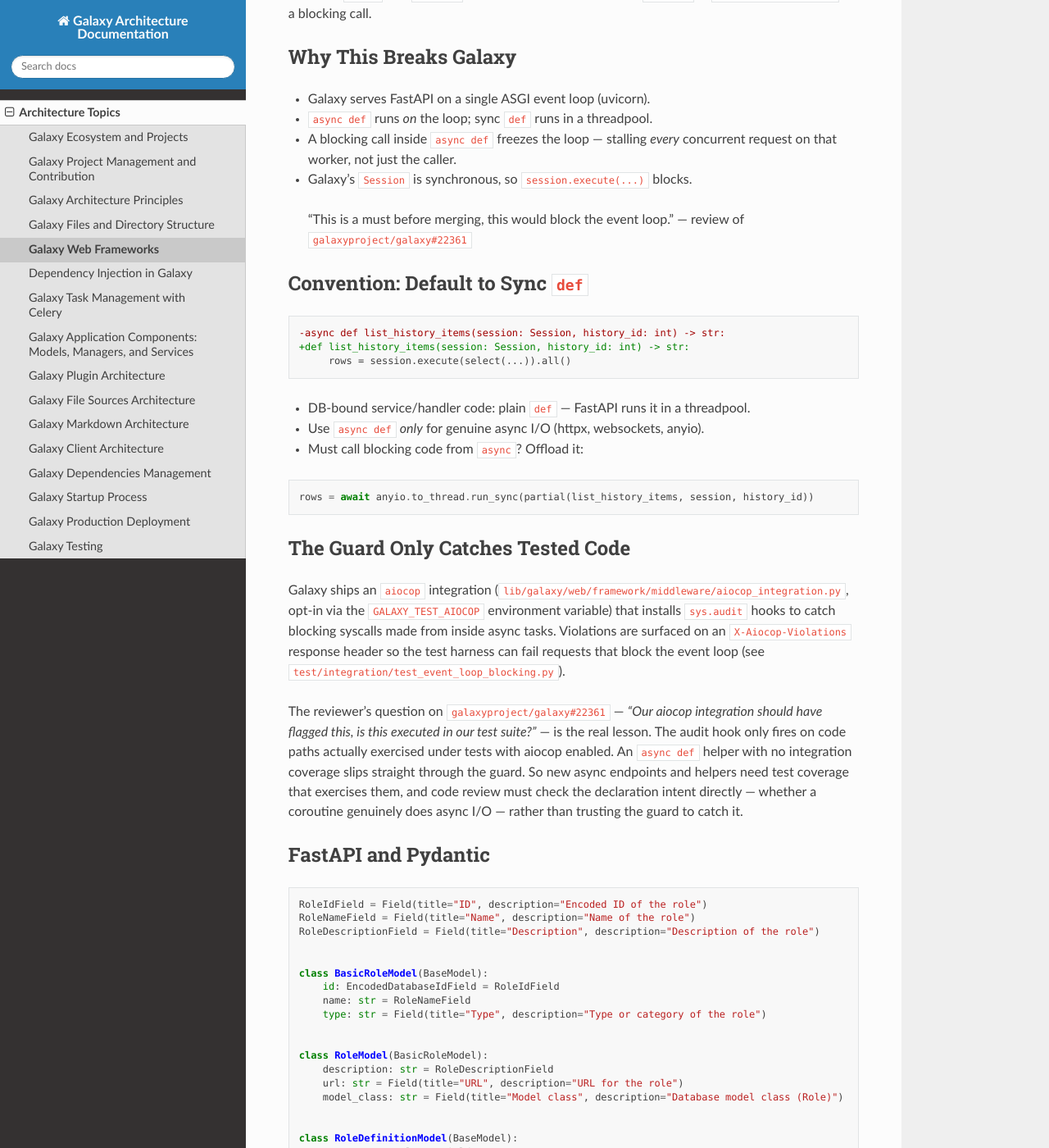
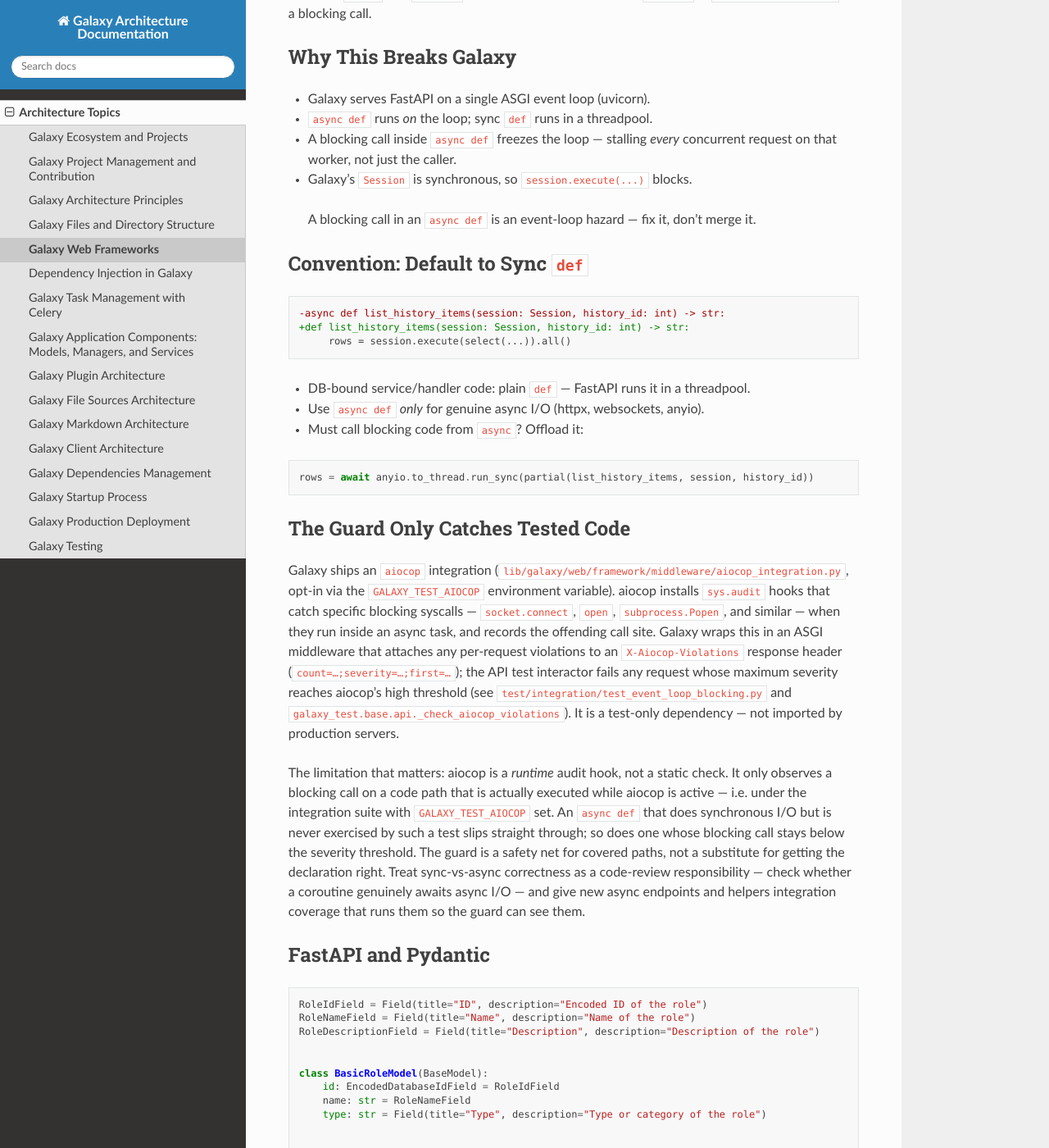
Before and after one commit to jmchilton/galaxy-architecture, a Sphinx documentation site: the page built from doc/source/architecture/frameworks.md, in a window 1280 px wide and 1400 px high, scrolled down 12951 px. Shown: the whole window at 82% size. Built offline with Sphinx 7.4.7 and the Read the Docs theme 3.1.0, drawn with Linux system fonts in a browser that asks for light colours; some of the changed text lies outside the part shown.

Commit message:
Generalize slides; correct aiocop description from source
Drop PR-specific lines (per-slide "Spotted in review of #22361",
reviewer-quote blockquote) — these are general slides.

Rewrite the aiocop prose against history_pages worktree source:
runtime sys.audit hook (not static), specific syscalls, severity
threshold via _check_aiocop_violations, test-only. Same generalization
applied to the generated review command.

Co-Authored-By: Claude Opus 4.7 (1M context) <noreply@anthropic.com>

````diff
--- a/doc/source/architecture/frameworks.md
+++ b/doc/source/architecture/frameworks.md
@@ -477,7 +477,7 @@ class FastAPIRoles:
 
 ## Pitfall: `async def` Doing Blocking I/O
 
-Spotted in review of `galaxyproject/galaxy#22361`:
+A common mistake — a helper declared `async` that only does blocking work:
 
 ```python
 async def list_history_items(session: Session, history_id: int) -> str:
@@ -500,8 +500,7 @@ Declared `async`, but `session` is a **synchronous** SQLAlchemy `Session` —
   concurrent request on that worker, not just the caller.
 - Galaxy's `Session` is synchronous, so `session.execute(...)` blocks.
 
-> "This is a must before merging, this would block the event loop."
-> — review of `galaxyproject/galaxy#22361`
+> A blocking call in an `async def` is an event-loop hazard — fix it, don't merge it.
 
 ## Convention: Default to Sync `def`
 
@@ -523,20 +522,28 @@ rows = await anyio.to_thread.run_sync(partial(list_history_items, session, histo
 
 Galaxy ships an `aiocop` integration
 (`lib/galaxy/web/framework/middleware/aiocop_integration.py`, opt-in via the
-`GALAXY_TEST_AIOCOP` environment variable) that installs `sys.audit` hooks to
-catch blocking syscalls made from inside async tasks. Violations are surfaced
-on an `X-Aiocop-Violations` response header so the test harness can fail
-requests that block the event loop (see
-`test/integration/test_event_loop_blocking.py`).
+`GALAXY_TEST_AIOCOP` environment variable). aiocop installs `sys.audit`
+hooks that catch specific blocking syscalls — `socket.connect`, `open`,
+`subprocess.Popen`, and similar — when they run inside an async task, and
+records the offending call site. Galaxy wraps this in an ASGI middleware
+that attaches any per-request violations to an `X-Aiocop-Violations`
+response header (`count=…;severity=…;first=…`); the API test interactor
+fails any request whose maximum severity reaches aiocop's high threshold
+(see `test/integration/test_event_loop_blocking.py` and
+`galaxy_test.base.api._check_aiocop_violations`). It is a test-only
+dependency — not imported by production servers.
 
-The reviewer's question on `galaxyproject/galaxy#22361` — *"Our aiocop
-integration should have flagged this, is this executed in our test suite?"* —
-is the real lesson. The audit hook only fires on code paths actually
-exercised under tests with aiocop enabled. An `async def` helper with no
-integration coverage slips straight through the guard. So new async
-endpoints and helpers need test coverage that exercises them, and code
-review must check the declaration intent directly — whether a coroutine
-genuinely does async I/O — rather than trusting the guard to catch it.
+The limitation that matters: aiocop is a *runtime* audit hook, not a static
+check. It only observes a blocking call on a code path that is actually
+executed while aiocop is active — i.e. under the integration suite with
+`GALAXY_TEST_AIOCOP` set. An `async def` that does synchronous I/O but is
+never exercised by such a test slips straight through; so does one whose
+blocking call stays below the severity threshold. The guard is a safety net
+for covered paths, not a substitute for getting the declaration right.
+Treat sync-vs-async correctness as a code-review responsibility — check
+whether a coroutine genuinely awaits async I/O — and give new async
+endpoints and helpers integration coverage that runs them so the guard can
+see them.
 
 ## FastAPI and Pydantic
 
````
Also changed, not shown: generated_agentic_operations/commands/frameworks-review-async-sync.md (+14 -9 lines), review/generated_commands/gx-review-async-sync.md (+14 -9 lines), 1 other file.
